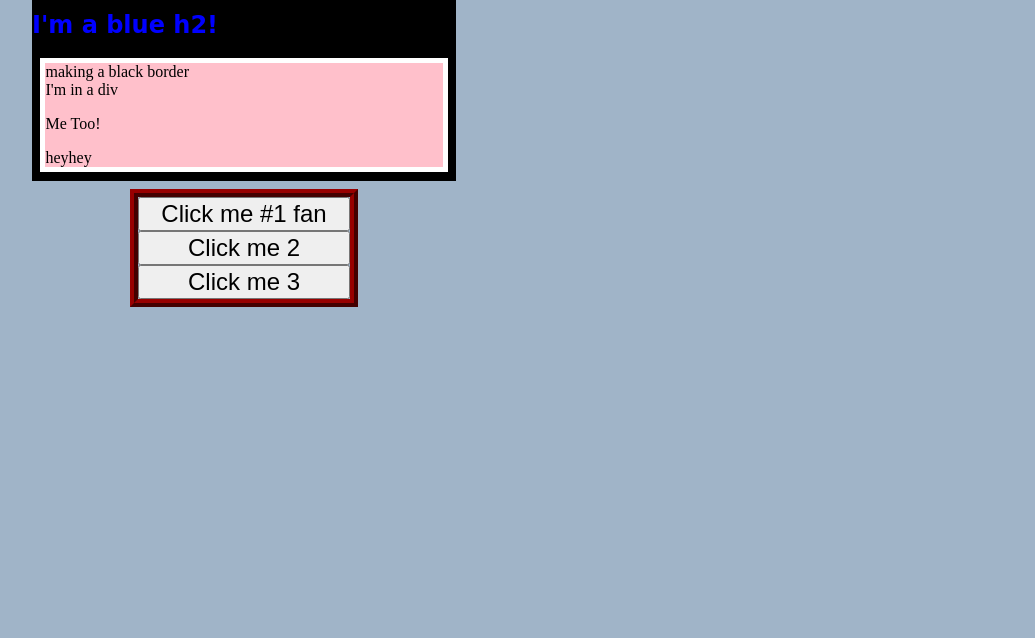
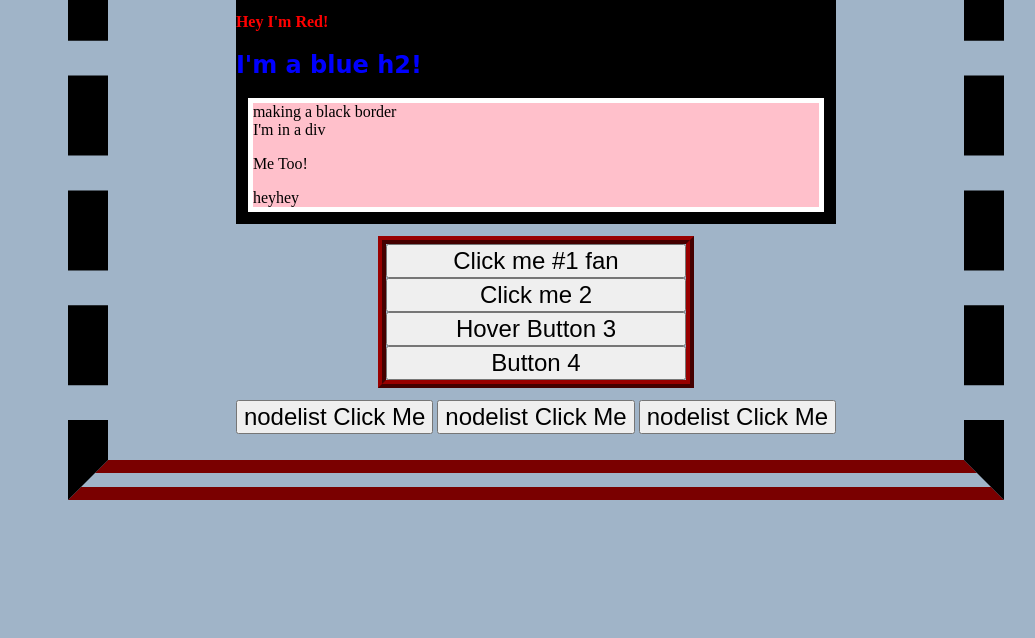
Before and after one commit to rytonius/odinproject, a plain HTML site: page javascript_dom/index.html in a window 1280 px wide. Shown: the part 162-800 px from the top of the page, without its empty margins (104-1139 px from the left). Drawn offline with Linux system fonts and the light colour scheme.

Commit message:
finish javascript_dom

```diff
--- a/javascript_dom/index.html
+++ b/javascript_dom/index.html
@@ -14,12 +14,22 @@
     </h1>
     <div id="container"></div>
     <div id="lesson2">
+        <!--
+            you can also place functions inbetween
+            <button onclick="alertFunction()">CLICK ME BABY</button>
+        -->
         <button onclick="alert('Hello World')">Click me #1 fan</button>
 
         <button id="btn2">Click me 2</button>
-        <button id="btn3">Click me 3</button>
+        <button id="btn3">Hover Button 3</button>
+
     </div>
 
+    <div>
+        <button id="nodelist" class="1">nodelist Click Me</button>
+        <button id="nodelist" class="2">nodelist Click Me</button>
+        <button id="nodelist" class="3">nodelist Click Me</button>
+    </div>
 
 </body>
 </html>
--- a/javascript_dom/main.css
+++ b/javascript_dom/main.css
@@ -1,10 +1,25 @@
+html {
+    display: flex;
+    justify-content: center;
+}
+
 body {
     display:flex;
     flex-direction: column;
     width:fit-content;
-    height:auto;
+    height:100%;
     padding:1% 10%;
-
+    border-left-width: 40px;
+    border-left-style:dashed;
+    border-right-width: 40px;
+    border-right-style:dashed;
+    padding-bottom: 2%;
+    border-bottom: 40px;
+    border-bottom-style: double;
+    border-bottom-color: rgb(122, 0, 0);
+    border-top: 40px;
+    border-top-style: ridge;
+    border-top-color: rgb(122, 0, 0);
 }
 
 #lesson2 {
@@ -22,3 +37,7 @@ body {
 button {
     font-size: x-large;
 }
+
+#nodelist {}
+    margin: 1%;
+}
--- a/javascript_dom/main.js
+++ b/javascript_dom/main.js
@@ -2,15 +2,53 @@ function main() {
     lesson1()
 
     const lesson2 = () => {
-        console.log("whats uppppppp");
+
         const btn2 = document.querySelector('#btn2')
         btn2.onclick = () => alert("I'm standing... BEHIND YOU");
 
         const btn3 = document.querySelector('#btn3');
+        btn3.addEventListener('click', () => {
+            alert("Hello World")
+        });
+
+        btn3.addEventListener('mouseover', () => {
+            console.log("hover over ", btn3.nodeName, " #3")
+        })
+
+        // selecting the container lesson 2 is in
+        const lesson2 = document.querySelector("#lesson2");
+        // creating a new button
+        const button4 = document.createElement('button');
+        button4.id = "btn4";
+        let x = 4;
+        button4.textContent = ("Button " + x);
+
+        button4.addEventListener('click', () => {
+            x += 1;
+            button4.textContent = ("Button " + x)
+
+        })
+
+        button4.addEventListener('dblclick', () => {
+            x *= 2;
+            button4.textContent = ("Button " + x)
+        })
+        lesson2.appendChild(button4);
+
     }
+
     lesson2();
 
+    function NodeListMagic() {
+        const GetAllNodeListID = document.querySelectorAll('#nodelist');
+        GetAllNodeListID.forEach((button) => {
+            button.addEventListener('click', () => {
+                alert(button.className);
+            })
+        })
+    }
 
+    NodeListMagic();
 
 }
 
@@ -18,7 +56,7 @@ function lesson1() {
     document.querySelector("body").style.backgroundColor = "rgb(160,180,200";
     //grab the newly minted container
     const container = document.querySelector('#container');
-    container.style.backgroundColor = "rgb(0, 0, 0" ;
+    container.style.backgroundColor = "rgb(0, 0, 0";
 
     const content = document.createElement('div');
     content.classList.add('content');
@@ -71,8 +109,8 @@ function lesson1() {
     h1.textContent = "I'm in a div"
 
 
-    EditBorder.appendChild(Object.assign(document.createElement('p'),{textContent:"Me Too!"}))
-    EditBorder.appendChild(Object.assign(document.createElement('div'),{id:"hey", textContent:"heyhey"}))
+    EditBorder.appendChild(Object.assign(document.createElement('p'), { textContent: "Me Too!" }))
+    EditBorder.appendChild(Object.assign(document.createElement('div'), { id: "hey", textContent: "heyhey" }))
     // a <p> with red text that says “Hey I’m red!”
     // an <h3> with blue text that says “I’m  blue h3!”
     // a <div> with a black border and pink background color with the following elements inside of it:
@@ -81,4 +119,5 @@ function lesson1() {
     //     Hint for this one: after creating the <div> with createElement, append the <h1> and <p> to it before adding it to the container.
 
 }
+
 main();
```
